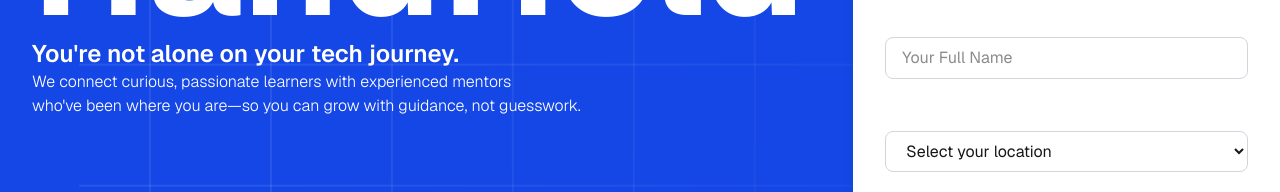
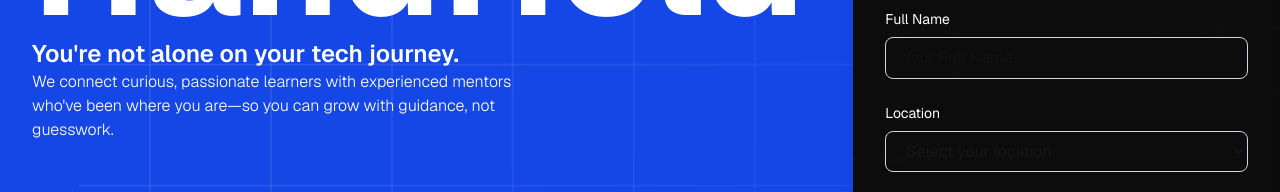
Before and after one commit to chijiooke/handheld, a Next.js app: page / in a window 1280 px wide. Shown: the part 154-346 px from the top of the page. Built offline with nearby package versions, Linux system fonts and the light colour scheme.

Commit message:
fix: minor clen ups

```diff
--- a/app/components/form.tsx
+++ b/app/components/form.tsx
@@ -45,10 +45,9 @@ export default function Form() {
       setFullName("");
       setLocation("");
       setEmail("");
-      setPhone("234");  // Reset phone to default value
+      setPhone("234"); // Reset phone to default value
       setRole("mentee");
       setInterest("frontend");
-
     } catch (error) {
       console.error("Submission failed", error);
       toast.error("Submission failed");
@@ -57,9 +56,8 @@ export default function Form() {
     }
   };
 
-
   return (
-    <div className="min-h-screen flex items-center justify-center">
+    <div className="min-h-screen flex items-center justify-center ">
       <div className="bg-[rgba(255,255,255,0.01)] backdrop-blur-xs p-8 rounded-xl shadow-lg w-full max-w-md">
         <div className="flex items-center justify-center mb-3 ">
           <Image alt="logo" src="/logo.svg" width={20} height={20} />
@@ -107,6 +105,12 @@ export default function Form() {
               <option value="abuja">Abuja</option>
               <option value="london">London</option>
               <option value="accra">Accra</option>
+              <option value="munich">Munich</option>
+              <option value="paris">Paris</option>
+              <option value="tokyo">Tokyo</option>
+              <option value="newyork">New York</option>
+              <option value="cairo">Cairo</option>
+              <option value="nairobi">Nairobi</option>
             </select>
           </div>
 
@@ -177,7 +181,11 @@ export default function Form() {
               disabled={isLoading}
               type="button"
               onClick={() => handleSubmit()}
-              className={`px-6 py-2 ${isLoading ? 'bg-gray-500' : 'bg-blue-500'} text-white rounded-lg ${isLoading ? 'hover:bg-gray-500' : 'hover:bg-blue-600'}  focus:outline-none focus:ring-2 focus:ring-blue-500`}
+              className={`px-6 py-2 ${
+                isLoading ? "bg-gray-500" : "bg-blue-500"
+              } text-white rounded-lg ${
+                isLoading ? "hover:bg-gray-500" : "hover:bg-blue-600"
+              }  focus:outline-none focus:ring-2 focus:ring-blue-500`}
             >
               {isLoading ? "Submitting..." : "Submit"}
             </button>
--- a/app/page.tsx
+++ b/app/page.tsx
@@ -57,7 +57,7 @@ export default function Home() {
         />
         <meta name="twitter:image" content="/mentee.png" />
       </Head>
-      <div className="flex flex-col lg:grid grid-cols-6 items-center justify-items-center min-h-screen p-0 m-0 font-[family-name:var(--font-geist-sans)]">
+      <div className="flex flex-col lg:grid grid-cols-6 items-center justify-items-center min-h-screen p-0 m-0 font-[family-name:var(--font-geist-sans)] bg-[#0a0a0a]">
         {/* Left Side */}
         <div className="flex flex-col items-start justify-start bg-blue-700 h-full w-full p-8 lg:col-span-4 bg-[url('/grid.png')]">
           <div className="h-full">
@@ -75,10 +75,9 @@ export default function Home() {
               initial={{ opacity: 0, y: 20 }}
               animate={{ opacity: 1, y: 0 }}
               transition={{ duration: 0.6, delay: 1.5 }}
-              className="text-left text-white z-10 font-light"
+              className="text-left text-white z-10 font-light max-w-[500px]"
             >
               We connect curious, passionate learners with experienced mentors
-              <br />
               who&#39;ve been where you are—so you can grow with guidance, not
               guesswork.
             </motion.p>
```
